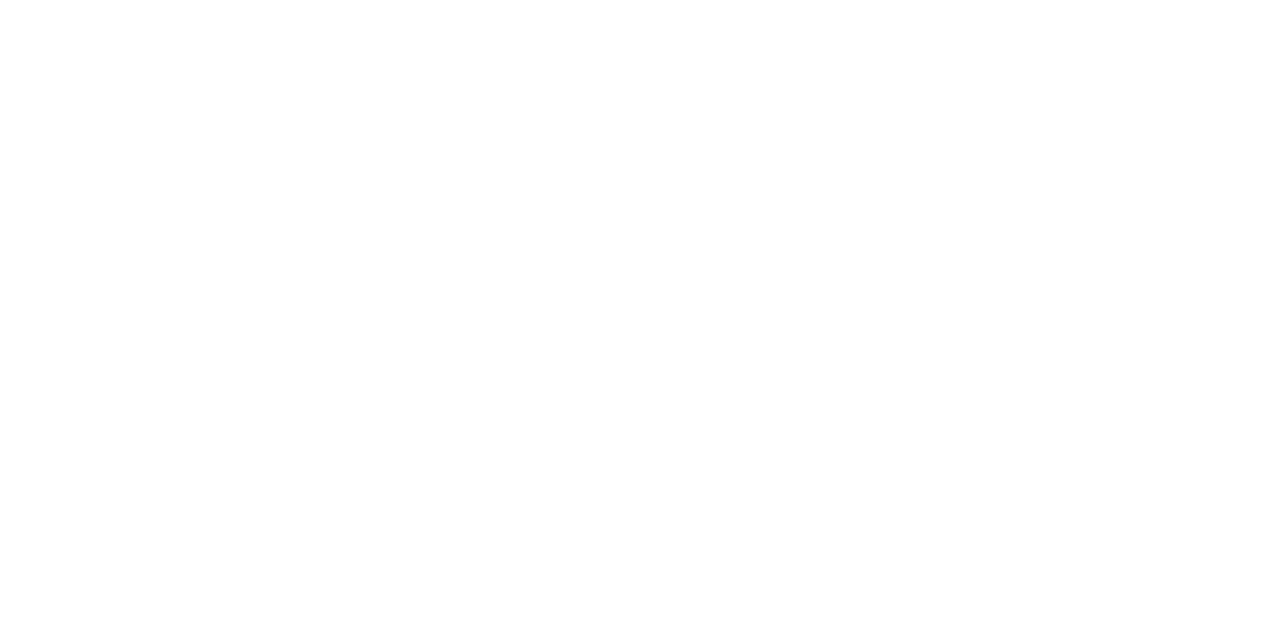
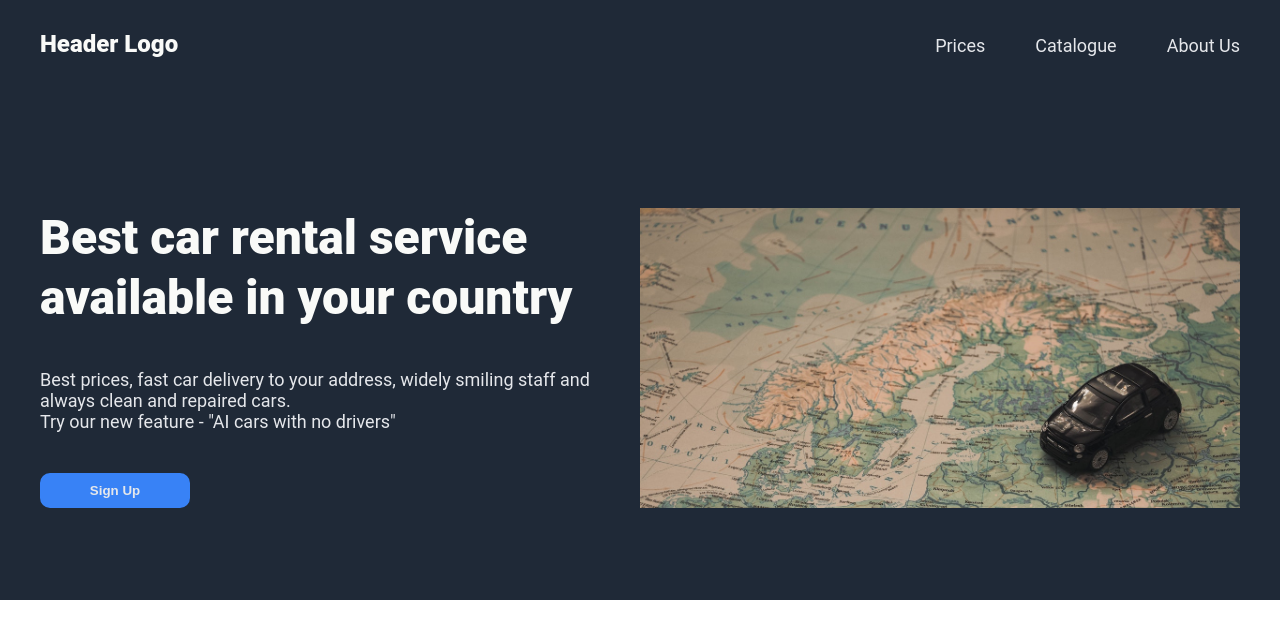
Before and after one commit to KVG24/landing-odin, a plain HTML site: page index.html in a window 1280 px wide. Drawn offline with Linux system fonts and the light colour scheme.

Commit message:
Add and style header part

```diff
--- a/index.html
+++ b/index.html
@@ -8,6 +8,41 @@
     <link rel="stylesheet" href="style.css">
 </head>
 <body>
+    <div class="container">
+        <div class="header">
+            <div class="bar">
+                <div class="logo">Header Logo</div>
+                <div class="links">
+                    <ul>
+                        <li><a href="#" target="_blank" rel="noopener noreferrer">Prices</a></li>
+                        <li><a href="#" target="_blank" rel="noopener noreferrer">Catalogue</a></li>
+                        <li><a href="#" target="_blank" rel="noopener noreferrer">About Us</a></li>
+                    </ul>
+                </div>
+            </div>
+            <div class="hero">
+                <div class="hero-text">
+                    <h1 class="hero-header">Best car rental service available in your country</h1>
+                    <p class="hero-desc">Best prices, fast car delivery to your address, widely smiling staff and always clean and repaired cars. <br> Try our new feature - "AI cars with no drivers"</p>
+                    <button class="hero-btn">Sign Up</button>
+                </div>
+                <div class="image">
+                    <img src="images/header-mihis-alex-21014.jpg" alt="Picture of a car on the map">
+                </div>
+            </div>
+        </div>
+        <div class="cards">
 
+        </div>
+        <div class="quote">
+
+        </div>
+        <div class="action">
+
+        </div>
+        <div class="footer">
+
+        </div>
+    </div>
 </body>
 </html>
--- a/style.css
+++ b/style.css
@@ -0,0 +1,104 @@
+* {
+    padding: 0;
+    margin: 0;
+}
+
+body {
+    font-family: Roboto, 'Open Sans', 'Helvetica Neue', sans-serif;
+    display: flex;
+    flex-direction: column;
+}
+
+img {
+    width: 100%;
+    height: auto;
+}
+
+li {
+    list-style-type: none;
+}
+
+a {
+    text-decoration: none;
+    color: #E5E7EB;
+}
+
+.container {
+    width: 100%;
+}
+
+.header {
+    background-color: #1F2937;
+    height: 600px;
+    display: flex;
+    flex-direction: column;
+    align-items: center;
+}
+
+.bar {
+    display: flex;
+    justify-content: space-between;
+    align-items: baseline;
+    padding: 30px 0 150px 0;
+}
+
+.logo {
+    font-size: 24px;
+    font-weight: 900;
+    color: #F9FAF8;
+    width: 600px;
+}
+
+.links > ul {
+    font-size: 18px;
+    display: flex;
+    justify-content: flex-end;
+    gap: 50px;
+}
+
+.links {
+    width: 600px;
+}
+
+.hero {
+    display: flex;
+    justify-content: space-between;
+    height: 300px;
+}
+
+.hero-text {
+    width: 600px;
+    height: 300px;
+    display: flex;
+    flex-direction: column;
+    justify-content: space-between;
+}
+
+.hero-header {
+    font-size: 48px;
+    font-weight: 900;
+    color: #F9FAF8;
+    line-height: 60px;
+}
+
+.hero-desc {
+    font-size: 18px;
+    color: #E5E7EB;
+}
+
+button {
+    background-color: #3882F6;
+    padding: 8px 30px;
+    border: 2px solid #3882F6;
+    border-radius: 10px;
+    color: #E5E7EB;
+    font-weight: 900;
+    width: 150px;
+}
+
+.image {
+    width: 600px;
+    height: 300px;
+    overflow: hidden;
+
+}
```
